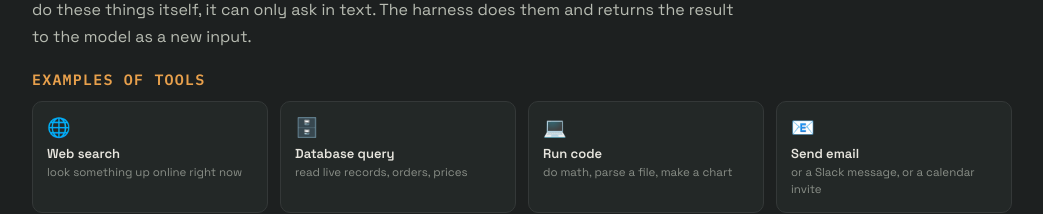
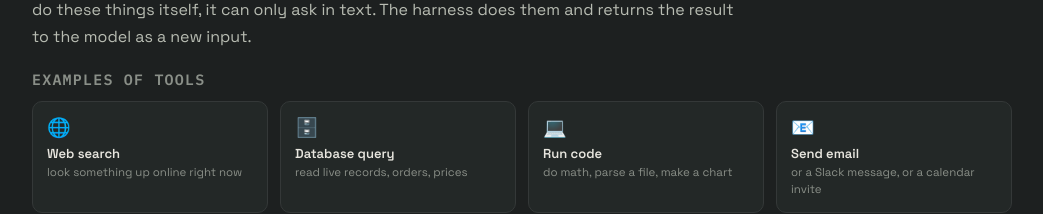
Before and after one commit to just-barcodes/learn-llm-agents, a React (Vite) app: page / in a window 1280 px wide. Both pictures are taken after a click on the tab "2 · Simple agent (tools)". Shown: the part 1059-1273 px from the top of the page, without its empty margins (118-1161 px from the left). Built offline with nearby package versions, Linux system fonts and the light colour scheme.

Commit message:
Revert eyebrow header colour, keep the larger size

```diff
--- a/src/styles/text.module.css
+++ b/src/styles/text.module.css
@@ -41,6 +41,6 @@
   font: 700 15px var(--font-mono);
   letter-spacing: 0.08em;
   text-transform: uppercase;
-  color: var(--accent);
+  color: var(--fg-dim);
   margin: 0 0 12px;
 }
```
